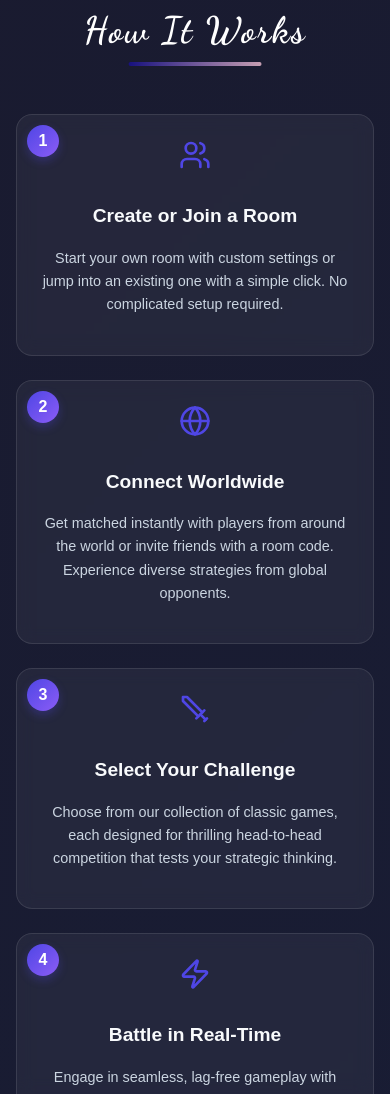
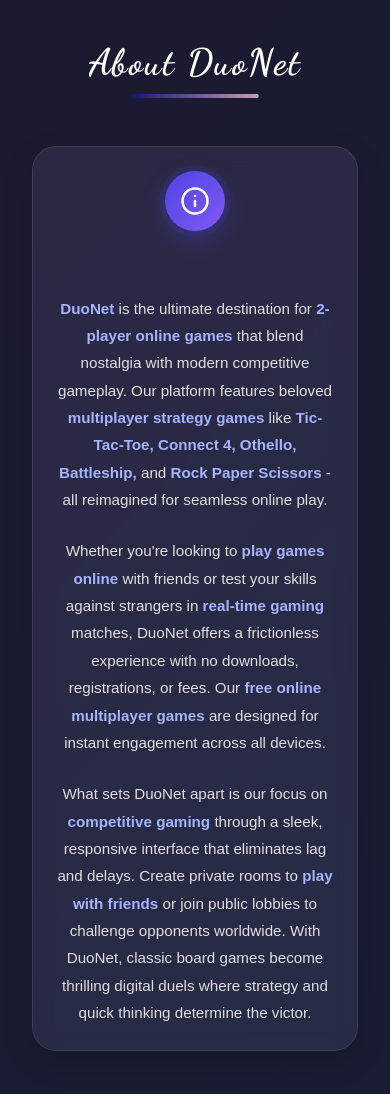
Before and after one commit to AdithyaSakthimani/shortmultigames, a React app in the folder mul-app/: page / in a window 390 px wide. Shown: the part 906-2000 px from the top of the page. Built offline with nearby package versions, Linux system fonts and the light colour scheme; some packages are replaced by stand-ins of ours; no server answers; a web font is replaced by a local one.

Commit message:
added seo changes

```diff
--- a/mul-app/public/index.html
+++ b/mul-app/public/index.html
@@ -16,7 +16,7 @@
     <meta name="theme-color" content="#000000" />
 
     <!-- SEO Metadata -->
-    <meta name="description" content="DuoNet – The Ultimate 2-Player Multiplayer Gaming Hub! Compete with friends in real-time by joining public or private rooms and playing classic strategy games like Tic-Tac-Toe, Connect 4, Battleship, Othello, and Rock Paper Scissors. Enjoy a seamless, engaging, and competitive gaming experience with smooth matchmaking and interactive gameplay. Play anytime, anywhere – challenge your friends or meet new opponents online. Try DuoNet now and elevate your gaming skills!" />
+    <meta name="description" content="DuoNet – Play classic 2-player games like Tic-Tac-Toe, Connect 4, and Battleship in real-time. Join rooms, challenge friends, and compete online!" />
     <meta name="keywords" content="DuoNet, multiplayer games, online games, 2-player games, strategy games, Tic-Tac-Toe, Connect 4, Othello, Battleship, Rock Paper Scissors, play games online, real-time gaming, play with friends, free online multiplayer games, competitive gaming" />
     <meta name="robots" content="index, follow" />
 
--- a/mul-app/src/HomeArea.js
+++ b/mul-app/src/HomeArea.js
@@ -17,7 +17,8 @@
   Clock,
   Globe,
   Sparkles,
-  CircleDollarSign
+  CircleDollarSign,
+  Info
 } from 'lucide-react';
 import { Analytics } from "@vercel/analytics/react"
 import {
@@ -176,7 +177,7 @@
             <Sword className="sword sword-left" />
             <Sword className="sword sword-right" />
           </div>
-          <h1 className="title">Multiplayer Battle Arena</h1>
+          <h1 className="title">DuoNet: Multiplayer Battle Arena</h1>
           <p className="subtitle">
             Play classic strategy games with friends or rivals in real-time for free. Connect with random players worldwide or invite friends—no sign-ups, no downloads—just pure competitive fun!
           </p>
@@ -189,6 +190,29 @@
         </div>
         <div className="scroll-down">
           <span>↓</span>
+        </div>
+      </section>
+
+      {/* Description Section */}
+      <section className="description-section">
+        <div className="title-animated">
+          <h2 className="section-title">About DuoNet</h2>
+        </div>
+        <div className="description-content section-animated">
+          <div className="description-icon-container">
+            <Info className="description-icon" />
+          </div>
+          <div className="description-text">
+            <p>
+              <strong>DuoNet</strong> is the ultimate destination for <strong>2-player online games</strong> that blend nostalgia with modern competitive gameplay. Our platform features beloved <strong>multiplayer strategy games</strong> like <strong>Tic-Tac-Toe, Connect 4, Othello, Battleship,</strong> and <strong>Rock Paper Scissors</strong> - all reimagined for seamless online play.
+            </p>
+            <p>
+              Whether you're looking to <strong>play games online</strong> with friends or test your skills against strangers in <strong>real-time gaming</strong> matches, DuoNet offers a frictionless experience with no downloads, registrations, or fees. Our <strong>free online multiplayer games</strong> are designed for instant engagement across all devices.
+            </p>
+            <p>
+              What sets DuoNet apart is our focus on <strong>competitive gaming</strong> through a sleek, responsive interface that eliminates lag and delays. Create private rooms to <strong>play with friends</strong> or join public lobbies to challenge opponents worldwide. With DuoNet, classic board games become thrilling digital duels where strategy and quick thinking determine the victor.
+            </p>
+          </div>
         </div>
       </section>
 
--- a/mul-app/src/HomePage.css
+++ b/mul-app/src/HomePage.css
@@ -408,3 +408,160 @@
   50% { opacity: 1; }
   100% { opacity: 0.7; }
 }
+/* Add this to your existing HomeArea.css file */
+
+/* Description Section Styling */
+.description-section {
+  padding: 5rem 2rem;
+  max-width: 1200px;
+  margin: 0 auto;
+  position: relative;
+  z-index: 2;
+  overflow: hidden;
+}
+
+.description-content {
+  background: rgba(255, 255, 255, 0.05);
+  border-radius: 1.5rem;
+  padding: 3rem;
+  border: 1px solid rgba(255, 255, 255, 0.1);
+  backdrop-filter: blur(10px);
+  box-shadow: 0 10px 30px rgba(0, 0, 0, 0.15);
+  display: flex;
+  flex-direction: column;
+  align-items: center;
+  gap: 2rem;
+  position: relative;
+}
+
+.description-content::before {
+  content: "";
+  position: absolute;
+  top: 0;
+  left: 0;
+  width: 100%;
+  height: 100%;
+  background: linear-gradient(135deg, rgba(139, 92, 246, 0.05), rgba(99, 102, 241, 0.05));
+  z-index: -1;
+  border-radius: 1.5rem;
+}
+
+.description-icon-container {
+  background: linear-gradient(135deg, #4f46e5, #8b5cf6);
+  width: 80px;
+  height: 80px;
+  border-radius: 50%;
+  display: flex;
+  align-items: center;
+  justify-content: center;
+  margin-bottom: 1rem;
+  box-shadow: 0 10px 25px rgba(79, 70, 229, 0.3);
+  position: relative;
+  z-index: 1;
+}
+
+.description-icon-container::after {
+  content: "";
+  position: absolute;
+  width: 100%;
+  height: 100%;
+  border-radius: 50%;
+  background: rgba(79, 70, 229, 0.3);
+  z-index: -1;
+  animation: pulse 2s infinite;
+}
+
+.description-icon {
+  width: 40px;
+  height: 40px;
+  color: white;
+}
+
+.description-text {
+  color: #e0e0e0;
+  line-height: 1.8;
+  font-size: 1.1rem;
+  text-align: center;
+  max-width: 900px;
+}
+
+.description-text p {
+  margin-bottom: 1.5rem;
+}
+
+.description-text strong {
+  color: #a5b4fc;
+  font-weight: 600;
+}
+
+.description-text p:last-child {
+  margin-bottom: 0;
+}
+
+@keyframes pulse {
+  0% {
+    transform: scale(1);
+    opacity: 0.6;
+  }
+  50% {
+    transform: scale(1.1);
+    opacity: 0.3;
+  }
+  100% {
+    transform: scale(1);
+    opacity: 0.6;
+  }
+}
+
+/* Update hero title to include DuoNet */
+.title {
+  font-size: 3.5rem;
+  margin-bottom: 1rem;
+  background: linear-gradient(90deg, white, #a5b4fc);
+  -webkit-background-clip: text;
+  background-clip: text;
+  color: transparent;
+  font-weight: 700;
+  text-shadow: 0 0 15px rgba(139, 92, 246, 0.5);
+}
+
+/* Media Queries for Description Section */
+@media (max-width: 768px) {
+  .description-content {
+    padding: 2rem;
+  }
+
+  .description-text {
+    font-size: 1rem;
+  }
+
+  .description-icon-container {
+    width: 70px;
+    height: 70px;
+  }
+
+  .description-icon {
+    width: 35px;
+    height: 35px;
+  }
+}
+
+@media (max-width: 480px) {
+  .description-content {
+    padding: 1.5rem;
+  }
+
+  .description-text {
+    font-size: 0.95rem;
+  }
+
+  .description-icon-container {
+    width: 60px;
+    height: 60px;
+  }
+
+  .description-icon {
+    width: 30px;
+    height: 30px;
+  }
+}
```
Lines whose indentation alone changed are shown as unchanged.
